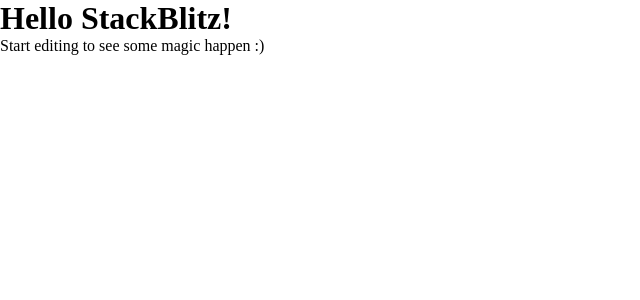
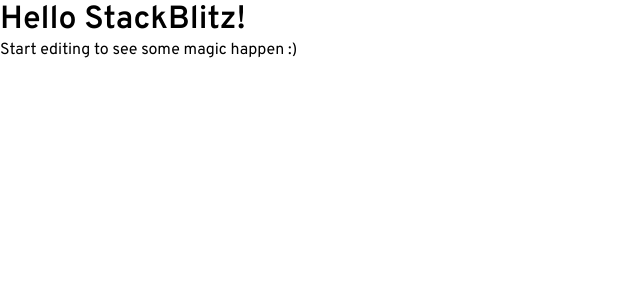
Before and after one commit to tonyykosseifyy/react-blogger, a React (Create React App) app: page / in a window 1280 px wide. Shown: the top 300 px of the page, without its empty margins (0-640 px from the left). Built offline with nearby package versions, Linux system fonts and the light colour scheme.

Commit message:
1 file modified

```diff
--- a/src/style.css
+++ b/src/style.css
@@ -1,5 +1,45 @@
+@import url('https://fonts.googleapis.com/css2?family=Overpass:wght@300;600&display=swap');
+@import url('https://fonts.googleapis.com/css2?family=Overpass:wght@400;500;600&display=swap');
+
 * {
   box-sizing: border-box;
   padding: 0 ;
   margin: 0;
+  font-family: 'Overpass', sans-serif;
+  /*font-family: 'Overpass', sans-serif;*/
 }
+
+:root {
+  --Light-red : hsl(356, 100%, 66%);
+  --Very-light-red: hsl(355, 100%, 74%);
+  --Very-dark-blue: hsl(208, 49%, 24%);
+
+  --Grayish-blue : hsl(240, 2%, 79%);
+  --Very-dark-grayish-blue: hsl(207, 13%, 34%);
+  --Very-dark-black-blue: hsl(240, 10%, 16%);
+}
+
+/*
+
+
+### Gradient
+
+Background gradient - Intro/CTA mobile nav:
+
+- Very light red: hsl(13, 100%, 72%)
+- Light red: hsl(353, 100%, 62%)
+
+Background gradient - body:
+
+- Very dark gray blue: hsl(237, 17%, 21%)
+- Very dark desaturated blue: hsl(237, 23%, 32%)
+
+
+- Family: [Overpass](https://fonts.google.com/specimen/Overpass?preview.text_type=custom)
+- Weights: 300, 600
+
+- Family: [Ubuntu](https://fonts.google.com/specimen/Ubuntu?preview.text_type=custom)
+- Weights: 400, 500, 700
+
+
+*/
```
